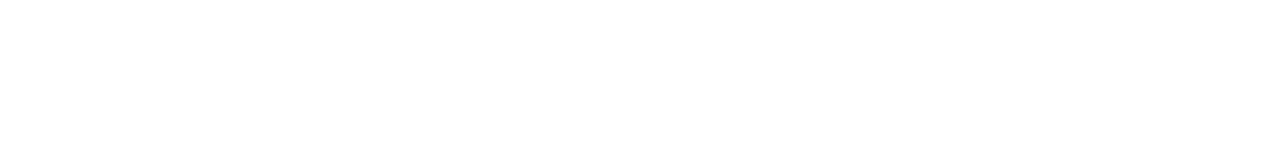
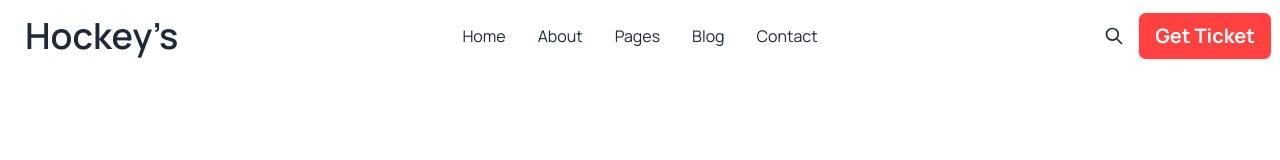
Before and after one commit to Rafatl35/Hockey-Club-Website-Design, a plain HTML site: page index.html in a window 1280 px wide. Drawn offline with nearby package versions, Linux system fonts and the light colour scheme.

Commit message:
added navbar

```diff
--- a/index.html
+++ b/index.html
@@ -4,16 +4,71 @@
 <head>
     <meta charset="UTF-8">
     <meta name="viewport" content="width=device-width, initial-scale=1.0">
+    <!-- Text fonts Manrope -->
+    <link rel="preconnect" href="https://fonts.googleapis.com">
+    <link rel="preconnect" href="https://fonts.gstatic.com" crossorigin>
+    <link href="https://fonts.googleapis.com/css2?family=Manrope:wght@200..800&display=swap" rel="stylesheet">
     <!-- DaisyUI and Tailwind cdn -->
     <link href="https://cdn.jsdelivr.net/npm/daisyui@4.6.0/dist/full.min.css" rel="stylesheet" type="text/css" />
     <script src="https://cdn.tailwindcss.com"></script>
     <!-- fontawesome cdn -->
     <script src="https://kit.fontawesome.com/3ba3e4aff8.js" crossorigin="anonymous"></script>
     <title>Hockey's</title>
+    <style>
+        .font-manrope{
+            font-family: "Manrope", sans-serif;
+        }
+    </style>
+    <!-- custom bg color -->
+    <script>
+        tailwind.config = {
+          theme: {
+            extend: {
+              colors: {
+                clifford: '#da373d',
+                'bg-btn-color': '#FF4240',
+              }
+            }
+          }
+        }
+      </script>
 </head>
 
 <body>
-    <header>
+    <header class="font-manrope">
+        <!-- navbar -->
+        <div class="navbar bg-base-100">
+            <div class="navbar-start">
+              <div class="dropdown">
+                <div tabindex="0" role="button" class="btn btn-ghost lg:hidden">
+                  <svg xmlns="http://www.w3.org/2000/svg" class="h-5 w-5" fill="none" viewBox="0 0 24 24" stroke="currentColor"><path stroke-linecap="round" stroke-linejoin="round" stroke-width="2" d="M4 6h16M4 12h8m-8 6h16" /></svg>
+                </div>
+                <ul tabindex="0" class="menu menu-sm dropdown-content mt-3 z-[1] p-2 shadow bg-base-100 rounded-box w-52 text-base">
+                  <li><a>Home</a></li>
+                  <li><a>About</a></li>
+                  <li><a>Pages</a></li>
+                  <li><a>Blog</a></li>
+                  <li><a>Contact</a></li>
+                </ul>
+              </div>
+              <a class="btn btn-ghost text-4xl">Hockey’s</a>
+            </div>
+            <div class="navbar-center hidden lg:flex">
+              <ul class="menu menu-horizontal px-1 text-base">
+                <li><a>Home</a></li>
+                <li><a>About</a></li>
+                <li><a>Pages</a></li>
+                <li><a>Blog</a></li>
+                <li><a>Contact</a></li>
+              </ul>
+            </div>
+            <div class="navbar-end">
+                <button class="btn btn-ghost btn-circle">
+                    <svg xmlns="http://www.w3.org/2000/svg" class="h-5 w-5" fill="none" viewBox="0 0 24 24" stroke="currentColor"><path stroke-linecap="round" stroke-linejoin="round" stroke-width="2" d="M21 21l-6-6m2-5a7 7 0 11-14 0 7 7 0 0114 0z" /></svg>
+                  </button>
+              <a class="btn bg-[#FF4240] text-xl text-white font-bold">Get Ticket</a>
+            </div>
+          </div>
 
     </header>
     <main>
```
